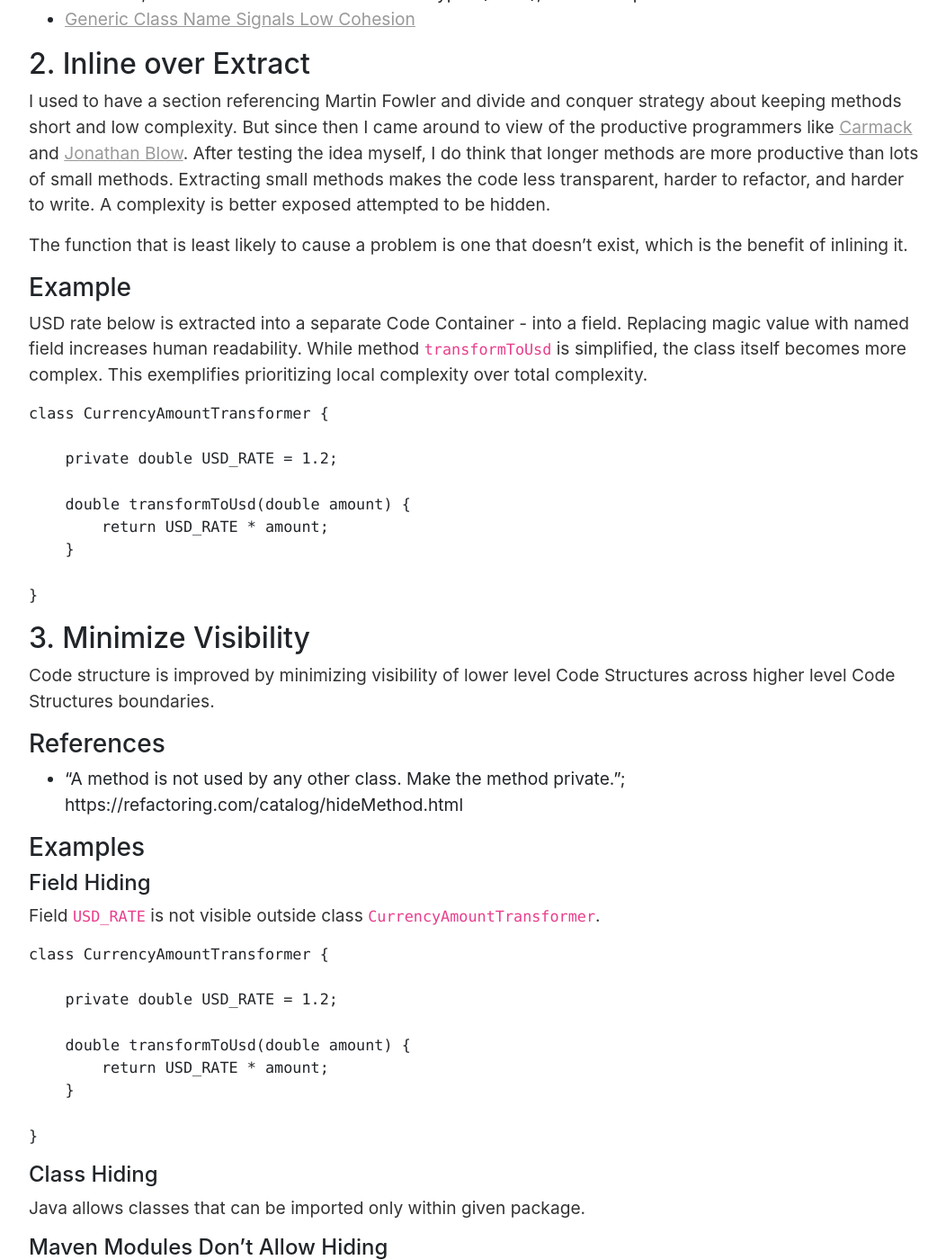
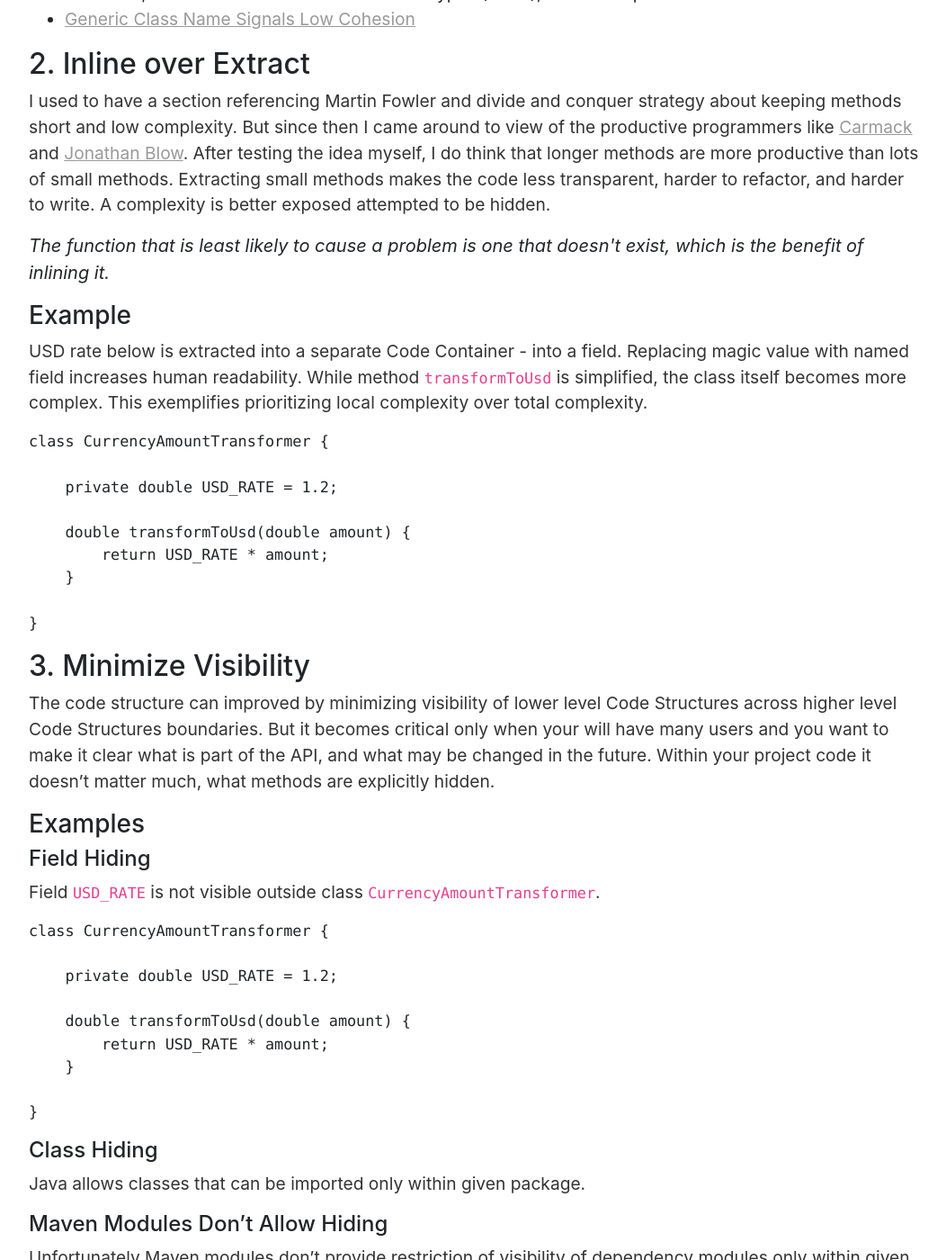
Before and after one commit to vackosar/vackosar.github.io, a Jekyll site: the page built from _posts/2017-06-04-Code-Structure-Principles.md, in a window 1280 px wide and 1400 px high, scrolled down 2633 px. Shown: the whole window at 90% size, without its empty margins (111-1163 px from the left). Built offline with Jekyll 4.4.1, drawn with Linux system fonts in a browser that asks for light colours; nearby versions of some CDN libraries; library files that are not in the unit come from our copies; comment, search, counter and statistics services are not loaded; some of the changed text lies outside the part shown.

Commit message:
code structure

````diff
--- a/_posts/2017-06-04-Code-Structure-Principles.md
+++ b/_posts/2017-06-04-Code-Structure-Principles.md
@@ -16,7 +16,7 @@ Focus more on the specifics of your problem than on generics offered by the ivor
 Sections:
 - [Code Containers](#code-containers)
 - [1. Localize Related](#1-localize-related)
-- [2. Inline over extract](#2-inline-over-extract)
+- [2. Inline over Extract](#2-inline-over-extract)
 - [3. Minimize Visibility](#3-minimize-visibility)
 
 Code structure cuts across the architecture. Learn about dead-simple architecture called [Boundary-Control-Entity here](https://vaclavkosar.com/software/Boundary-Control-Entity-Architecture).
@@ -100,7 +100,9 @@ After testing the idea myself, I do think that longer methods are more productiv
 Extracting small methods makes the code less transparent, harder to refactor, and harder to write.
 A complexity is better exposed attempted to be hidden.
 
->  The function that is least likely to cause a problem is one that doesn't exist, which is the benefit of inlining it.
+<blockquote class="blockquote" style="font-style: italic">
+The function that is least likely to cause a problem is one that doesn't exist, which is the benefit of inlining it.
+</blockquote>
 
 ### Example
 USD rate below is extracted into a separate Code Container - into a field. Replacing magic value with named field increases human readability.
@@ -118,11 +120,10 @@ class CurrencyAmountTransformer {
 ```
 
 ## 3. Minimize Visibility
-Code structure is improved by minimizing visibility of lower level Code Structures across higher level Code Structures boundaries.
+The code structure can improved by minimizing visibility of lower level Code Structures across higher level Code Structures boundaries.
+But it becomes critical only when your will have many users and you want to make it clear what is part of the API, and what may be changed in the future.
+Within your project code it doesn't matter much, what methods are explicitly hidden.
 
-### References
-
-- "A method is not used by any other class. Make the method private."; https://refactoring.com/catalog/hideMethod.html
 
 ### Examples
 
````
